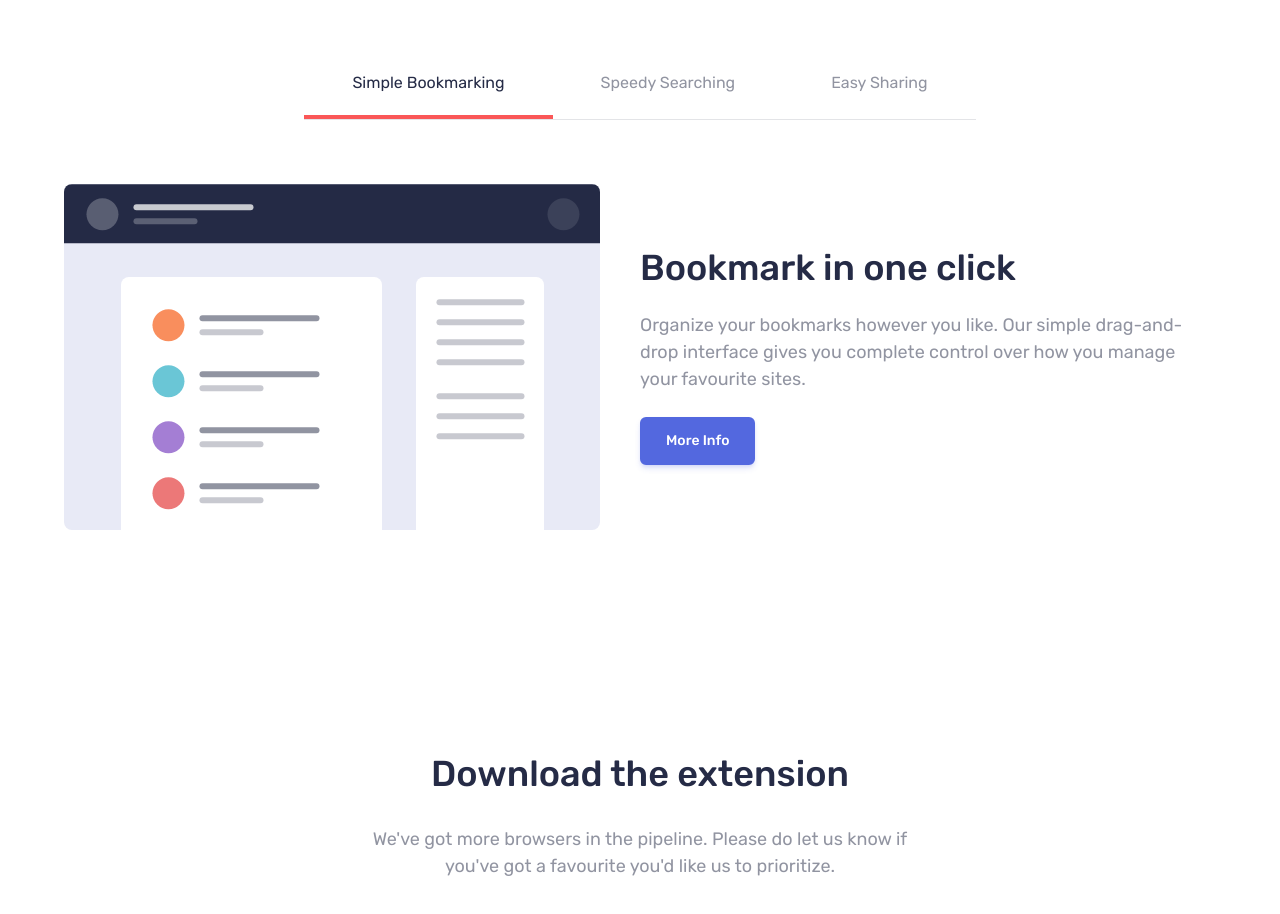
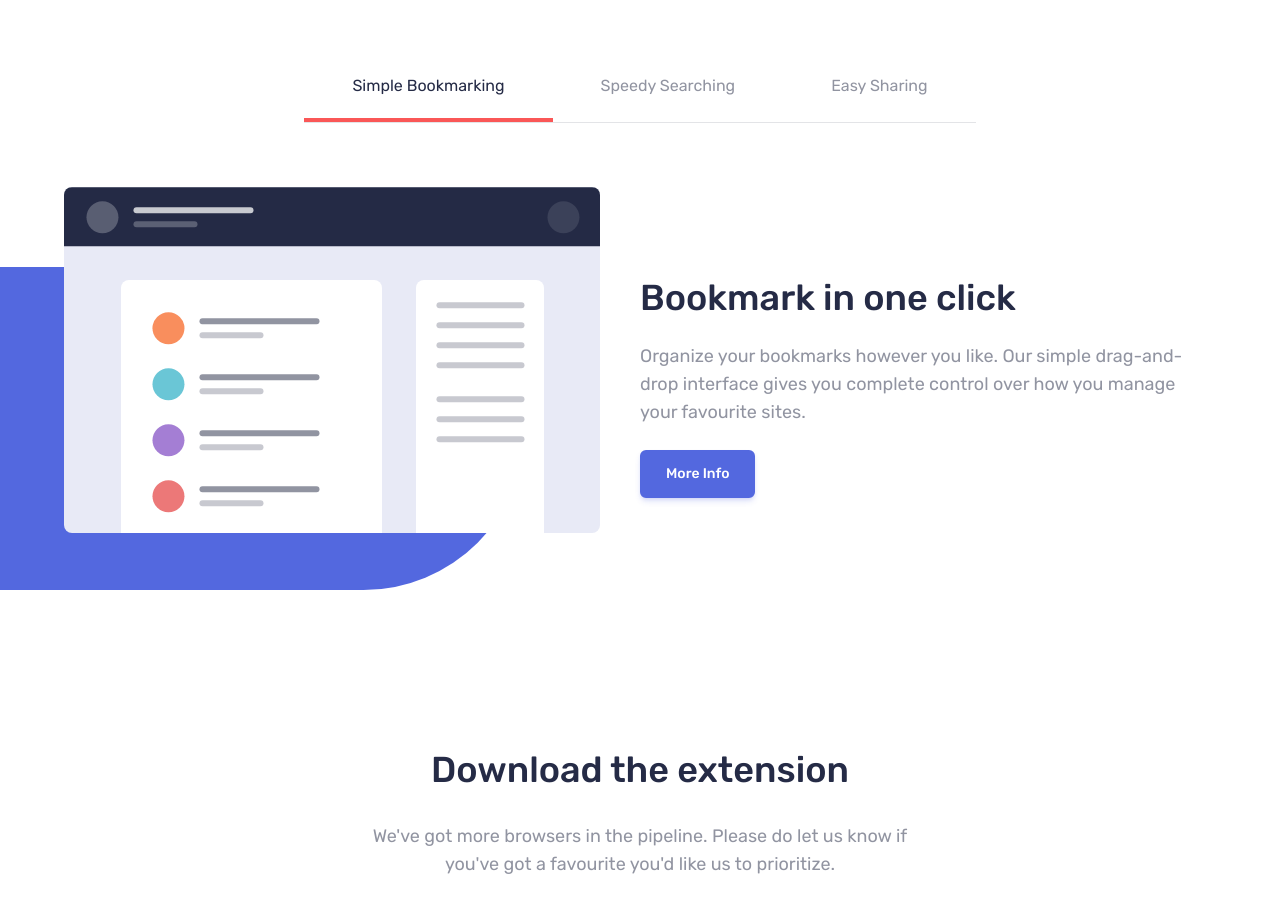
Before and after one commit to seanhillweb/frontend-mentor-bookmark-landing-page, a Next.js app: page / in a window 1280 px wide. Shown: the part 947-1861 px from the top of the page. Built offline with nearby package versions, Linux system fonts and the light colour scheme.

Commit message:
feat: template adjustments

```diff
--- a/src/components/banner.js
+++ b/src/components/banner.js
@@ -30,7 +30,7 @@ export default function Banner() {
           </div>
 
           <div className="relative flex-1 order-1 md:order-2">
-            <div className="graphic">
+            <div className="graphic graphic--right">
               <Image src={illustrationHero} alt="" width={657} height={466} />
             </div>
           </div>
--- a/src/components/features.js
+++ b/src/components/features.js
@@ -10,12 +10,87 @@ import { Tab } from "@headlessui/react";
 import Image from "next/image";
 import Button from "@/components/button";
 import illustrationTab1 from "@/public/illustration-features-tab-1.svg";
+import illustrationTab2 from "@/public/illustration-features-tab-2.svg";
+import illustrationTab3 from "@/public/illustration-features-tab-3.svg";
 
 const TabItem = ({ children }) => {
   return (
     <Tab className="relative text-base text-center text-brand-grey-blue ui-selected:text-brand-dark-blue border-b border-brand-grey-blue/25 p-4 md:py-6 md:px-12 ui-selected:after:absolute ui-selected:after:w-1/3 md:ui-selected:after:w-full ui-selected:after:h-1 ui-selected:after:bottom-0 ui-selected:after:left-0 ui-selected:after:right-0 ui-selected:after:mx-auto ui-selected:after:bg-brand-soft-red">
       {children}
     </Tab>
+  );
+};
+
+const TabPanel1 = () => {
+  return (
+    <Tab.Panel>
+      <div className="flex flex-col lg:flex-row items-center">
+        <div className="relative flex-1">
+          <div className="graphic graphic--left pb-[10%]">
+            <Image src={illustrationTab1} alt="" width={536} height={346} />
+          </div>
+        </div>
+        <div className="flex flex-col flex-1 items-center justify-center lg:items-start text-center lg:text-left">
+          <h3 className="text-3xl md:text-4xl font-medium mb-6">
+            Bookmark in one click
+          </h3>
+          <p className="text-brand-grey-blue mb-6">
+            Organize your bookmarks however you like. Our simple drag-and-drop
+            interface gives you complete control over how you manage your
+            favourite sites.
+          </p>
+          <Button theme="primary" label="More Info" />
+        </div>
+      </div>
+    </Tab.Panel>
+  );
+};
+
+const TabPanel2 = () => {
+  return (
+    <Tab.Panel>
+      <div className="flex flex-col lg:flex-row items-center">
+        <div className="relative flex-1">
+          <div className="graphic graphic--left pb-[10%]">
+            <Image src={illustrationTab2} alt="" width={478} height={416} />
+          </div>
+        </div>
+        <div className="flex flex-col flex-1 items-center justify-center lg:items-start text-center lg:text-left">
+          <h3 className="text-3xl md:text-4xl font-medium mb-6">
+            Intelligent search
+          </h3>
+          <p className="text-brand-grey-blue mb-6">
+            Our powerful search feature will help you find saved sites in no
+            time at all. No need to trawl through all of your bookmarks.
+          </p>
+          <Button theme="primary" label="More Info" />
+        </div>
+      </div>
+    </Tab.Panel>
+  );
+};
+
+const TabPanel3 = () => {
+  return (
+    <Tab.Panel>
+      <div className="flex flex-col lg:flex-row items-center">
+        <div className="relative flex-1">
+          <div className="graphic graphic--left pb-[10%]">
+            <Image src={illustrationTab3} alt="" width={440} height={380} />
+          </div>
+        </div>
+        <div className="flex flex-col flex-1 items-center justify-center lg:items-start text-center lg:text-left">
+          <h3 className="text-3xl md:text-4xl font-medium mb-6">
+            Share your bookmarks
+          </h3>
+          <p className="text-brand-grey-blue mb-6">
+            Easily share your bookmarks and collections with others. Create a
+            shareable link that you can send at the click of a button.
+          </p>
+          <Button theme="primary" label="More Info" />
+        </div>
+      </div>
+    </Tab.Panel>
   );
 };
 
@@ -40,34 +115,10 @@ export default function Features() {
             <TabItem>Speedy Searching</TabItem>
             <TabItem>Easy Sharing</TabItem>
           </Tab.List>
-          <Tab.Panels className="py-16">
-            <Tab.Panel>
-              <div className="flex flex-col md:flex-row items-center">
-                <div className="relative flex-1">
-                  <div className="graphic--left">
-                    <Image
-                      src={illustrationTab1}
-                      alt=""
-                      width={536}
-                      height={346}
-                    />
-                  </div>
-                </div>
-                <div className="flex flex-col flex-1 items-center justify-center md:items-start text-center md:text-left">
-                  <h3 className="text-3xl md:text-4xl font-medium mb-6">
-                    Bookmark in one click
-                  </h3>
-                  <p className="text-brand-grey-blue mb-6">
-                    Organize your bookmarks however you like. Our simple
-                    drag-and-drop interface gives you complete control over how
-                    you manage your favourite sites.
-                  </p>
-                  <Button theme="primary" label="More Info" />
-                </div>
-              </div>
-            </Tab.Panel>
-            <Tab.Panel>Content 2</Tab.Panel>
-            <Tab.Panel>Content 3</Tab.Panel>
+          <Tab.Panels className="pt-16">
+            <TabPanel1 />
+            <TabPanel2 />
+            <TabPanel3 />
           </Tab.Panels>
         </Tab.Group>
       </div>
--- a/src/styles/globals.css
+++ b/src/styles/globals.css
@@ -5,21 +5,19 @@
 :root {
   --foreground-rgb: 37, 43, 70;
   --background-rgb: 255, 255, 255;
-  --font-size: 18px;
 }
 
 @media (prefers-color-scheme: dark) {
   :root {
     --foreground-rgb: 255, 255, 255;
     --background-rgb: 37, 43, 70;
-    --font-size: 18px;
   }
 }
 
 body {
   color: rgb(var(--foreground-rgb));
   background: rgb(var(--background-rgb));
-  font-size: var(--font-size);
+  @apply text-base md:text-lg;
 }
 
 .graphic img {
@@ -31,12 +29,22 @@ body {
   content: "";
   z-index: 0;
   @apply absolute;
-  @apply top-[20%];
-  @apply left-[20%];
-  @apply bottom-0;
   @apply block;
   @apply bg-brand-soft-blue;
   @apply w-screen;
   @apply h-auto;
+}
+
+.graphic--right::after {
+  @apply top-[20%];
+  @apply left-[20%];
+  @apply bottom-0;
   @apply rounded-s-full;
 }
+
+.graphic--left::after {
+  @apply top-[20%];
+  @apply right-[20%];
+  @apply bottom-0;
+  @apply rounded-e-full;
+}
```
